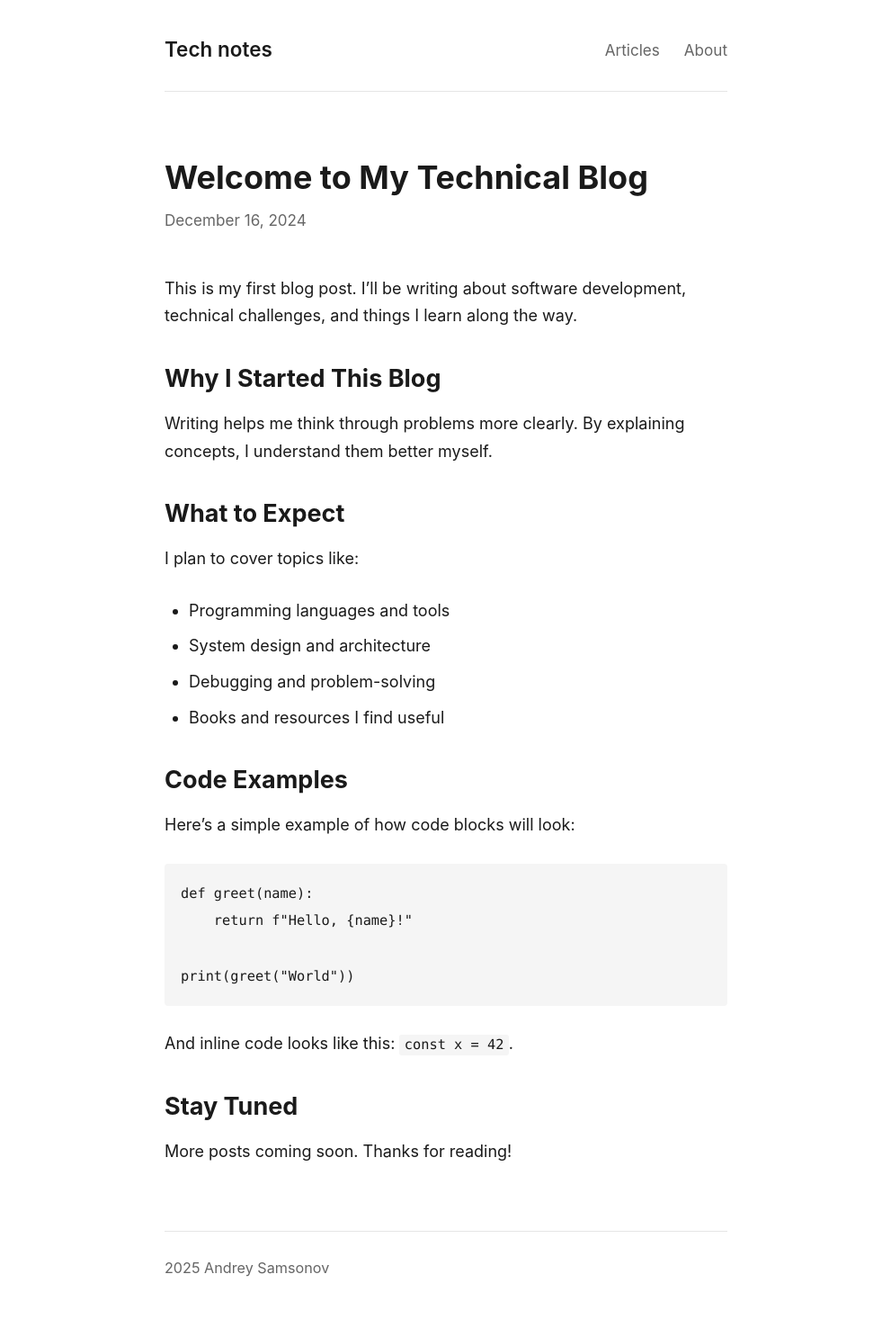
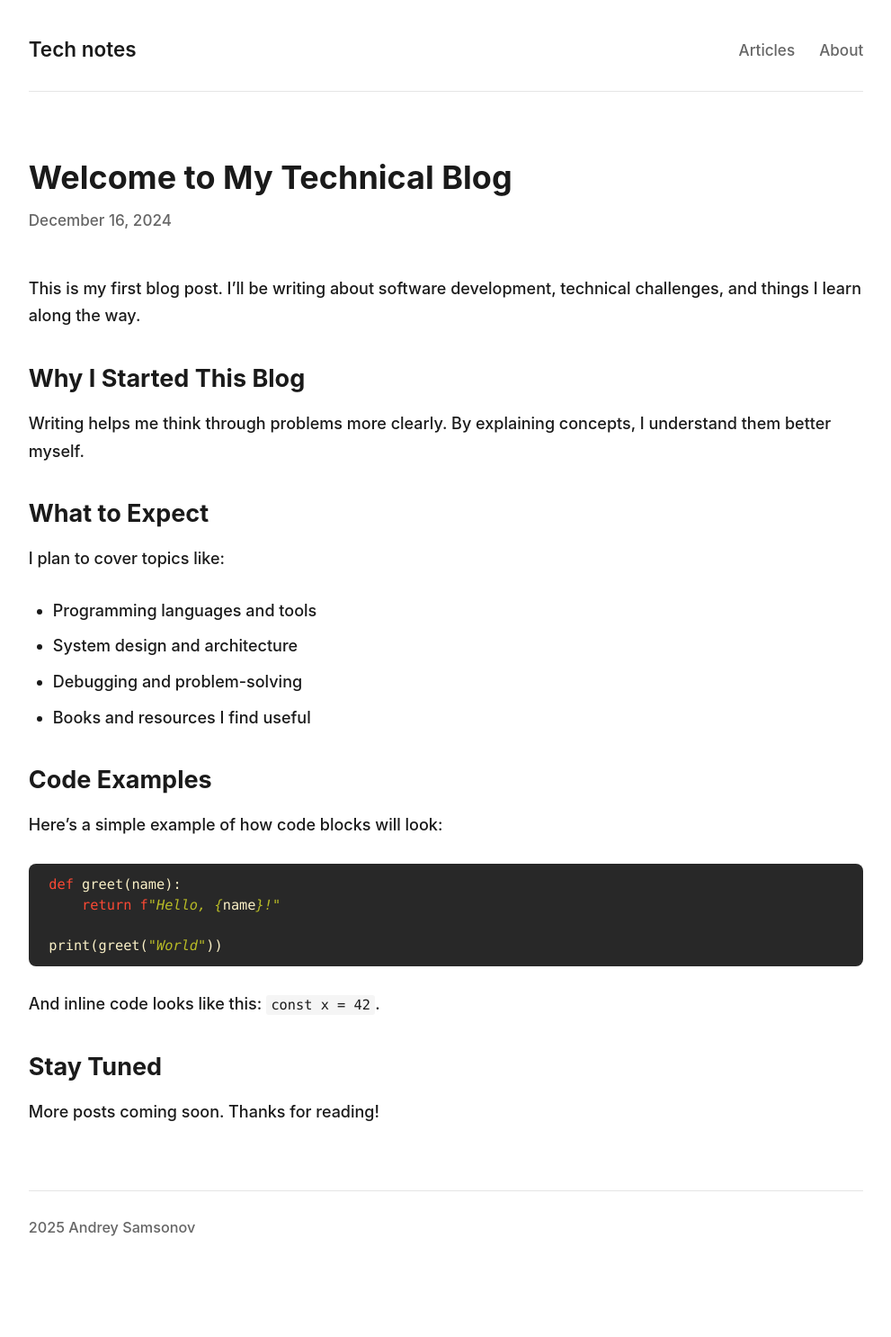
Before and after one commit to kryzhovnik/blog, a Jekyll site: the page built from _posts/2024-12-16-welcome-to-my-blog.md, in a window 1280 px wide. Shown: the whole page at 90% size, without its empty margins (144-1135 px from the left). Built offline with Jekyll 4.4.1, drawn with Linux system fonts in a browser that asks for light colours; after the commit the page ends 1442 px from its top, so only the background shows below that.

Commit message:
Add syntax highlighting, styling improvements, and collapsible sections

```diff
--- a/_layouts/default.html
+++ b/_layouts/default.html
@@ -28,6 +28,7 @@
   <footer>
     <p>{{ 'now' | date: "%Y" }} {{ site.author }}</p>
   </footer>
+  <script src="{{ '/assets/js/collapsible.js' | relative_url }}"></script>
 </body>
 
 </html>
--- /dev/null
+++ b/assets/css/_syntax.scss
@@ -0,0 +1,97 @@
+.highlight table td { padding: 5px; }
+.highlight table pre { margin: 0; }
+.highlight, .highlight .w {
+  color: #fbf1c7;
+  background-color: #282828;
+}
+.highlight .err {
+  color: #fb4934;
+  background-color: #282828;
+  font-weight: bold;
+}
+.highlight .c, .highlight .ch, .highlight .cd, .highlight .cm, .highlight .cpf, .highlight .c1, .highlight .cs {
+  color: #928374;
+  font-style: italic;
+}
+.highlight .cp {
+  color: #8ec07c;
+}
+.highlight .nt {
+  color: #fb4934;
+}
+.highlight .o, .highlight .ow {
+  color: #fbf1c7;
+}
+.highlight .p, .highlight .pi {
+  color: #fbf1c7;
+}
+.highlight .gi {
+  color: #b8bb26;
+  background-color: #282828;
+}
+.highlight .gd {
+  color: #fb4934;
+  background-color: #282828;
+}
+.highlight .gh {
+  color: #b8bb26;
+  font-weight: bold;
+}
+.highlight .ge {
+  font-style: italic;
+}
+.highlight .ges {
+  font-weight: bold;
+  font-style: italic;
+}
+.highlight .gs {
+  font-weight: bold;
+}
+.highlight .k, .highlight .kn, .highlight .kp, .highlight .kr, .highlight .kv {
+  color: #fb4934;
+}
+.highlight .kc {
+  color: #d3869b;
+}
+.highlight .kt {
+  color: #fabd2f;
+}
+.highlight .kd {
+  color: #fe8019;
+}
+.highlight .s, .highlight .sb, .highlight .sc, .highlight .dl, .highlight .sd, .highlight .s2, .highlight .sh, .highlight .sx, .highlight .s1 {
+  color: #b8bb26;
+  font-style: italic;
+}
+.highlight .si {
+  color: #b8bb26;
+  font-style: italic;
+}
+.highlight .sr {
+  color: #b8bb26;
+  font-style: italic;
+}
+.highlight .sa {
+  color: #fb4934;
+}
+.highlight .se {
+  color: #fe8019;
+}
+.highlight .nn {
+  color: #8ec07c;
+}
+.highlight .nc {
+  color: #8ec07c;
+}
+.highlight .no {
+  color: #d3869b;
+}
+.highlight .na {
+  color: #b8bb26;
+}
+.highlight .m, .highlight .mb, .highlight .mf, .highlight .mh, .highlight .mi, .highlight .il, .highlight .mo, .highlight .mx {
+  color: #d3869b;
+}
+.highlight .ss {
+  color: #83a598;
+}
--- a/assets/css/style.scss
+++ b/assets/css/style.scss
@@ -1,5 +1,7 @@
 ---
 ---
+
+@import "syntax";
 
 :root {
   --text: #1a1a1a;
@@ -23,12 +25,13 @@
 
 body {
   font-family: -apple-system, BlinkMacSystemFont, "Segoe UI", Roboto, Oxygen, Ubuntu, sans-serif;
+  font-weight: 500;
   line-height: 1.7;
   color: var(--text);
   background: var(--background);
-  max-width: 680px;
+  max-width: 960px;
   margin: 0 auto;
-  padding: 2rem 1.5rem;
+  padding: 2rem 0.875rem;
 }
 
 // Header
@@ -69,15 +72,26 @@
 }
 
 // Typography
-h1, h2, h3, h4 {
+h1,
+h2,
+h3,
+h4 {
   line-height: 1.3;
   margin-top: 2rem;
   margin-bottom: 1rem;
 }
 
-h1 { font-size: 2rem; }
-h2 { font-size: 1.5rem; }
-h3 { font-size: 1.25rem; }
+h1 {
+  font-size: 2rem;
+}
+
+h2 {
+  font-size: 1.5rem;
+}
+
+h3 {
+  font-size: 1.25rem;
+}
 
 p {
   margin-bottom: 1.5rem;
@@ -136,6 +150,7 @@
 }
 
 .post-content {
+
   h2:first-child,
   h3:first-child {
     margin-top: 0;
@@ -155,8 +170,25 @@
   background: var(--code-bg);
   padding: 1rem;
   overflow-x: auto;
-  border-radius: 4px;
+  border-radius: 8px;
   margin-bottom: 1.5rem;
+}
+
+.highlighter-rouge {
+  margin-bottom: 1.5rem;
+
+  .highlight {
+    padding: 0.675rem 1.25rem;
+    overflow-x: auto;
+    border-radius: 8px;
+
+    pre {
+      margin: 0;
+      padding: 0;
+      background: none;
+      line-height: 1.25rem;
+    }
+  }
 }
 
 pre code {
@@ -165,7 +197,8 @@
 }
 
 // Lists
-ul, ol {
+ul,
+ol {
   margin-bottom: 1.5rem;
   padding-left: 1.5rem;
 }
@@ -183,6 +216,48 @@
   font-style: italic;
 }
 
+// Collapsible section
+.collapsible {
+  background: var(--code-bg);
+  border-radius: 8px;
+  margin: 2rem -1.25rem;
+}
+
+.collapsible-header {
+  padding: 1rem 1.25rem;
+  cursor: pointer;
+  user-select: none;
+
+  &::before {
+    content: "▼ ";
+  }
+}
+
+.collapsible.expanded .collapsible-header {
+  cursor: default;
+}
+
+.collapsible-subheader {
+  display: block;
+  font-size: 0.9rem;
+  color: var(--text-secondary);
+  margin-top: 0.25rem;
+  padding-left: 1.1rem;
+}
+
+.collapsible-content {
+  display: none;
+  padding: 1.25rem;
+
+  > *:last-child {
+    margin-bottom: 0;
+  }
+}
+
+.collapsible.expanded .collapsible-content {
+  display: block;
+}
+
 // Footer
 footer {
   margin-top: 4rem;
@@ -198,5 +273,7 @@
     font-size: 16px;
   }
 
-  h1 { font-size: 1.75rem; }
+  h1 {
+    font-size: 1.75rem;
+  }
 }
--- /dev/null
+++ b/assets/js/collapsible.js
@@ -0,0 +1,7 @@
+document.addEventListener('DOMContentLoaded', function() {
+  document.querySelectorAll('.collapsible-header').forEach(function(header) {
+    header.addEventListener('click', function() {
+      this.parentElement.classList.add('expanded');
+    });
+  });
+});
```
Also changed, not shown: 1 other file.
